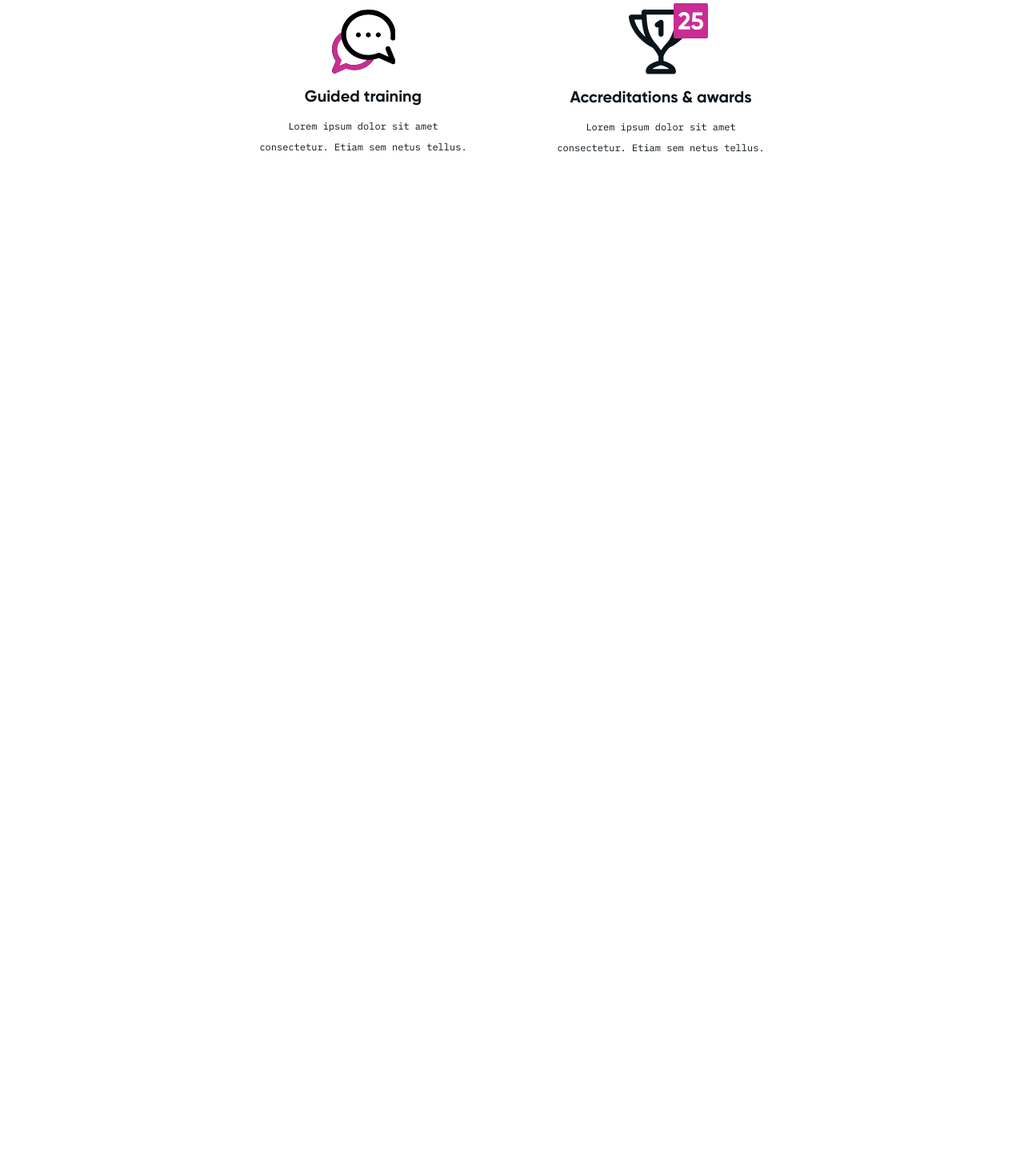
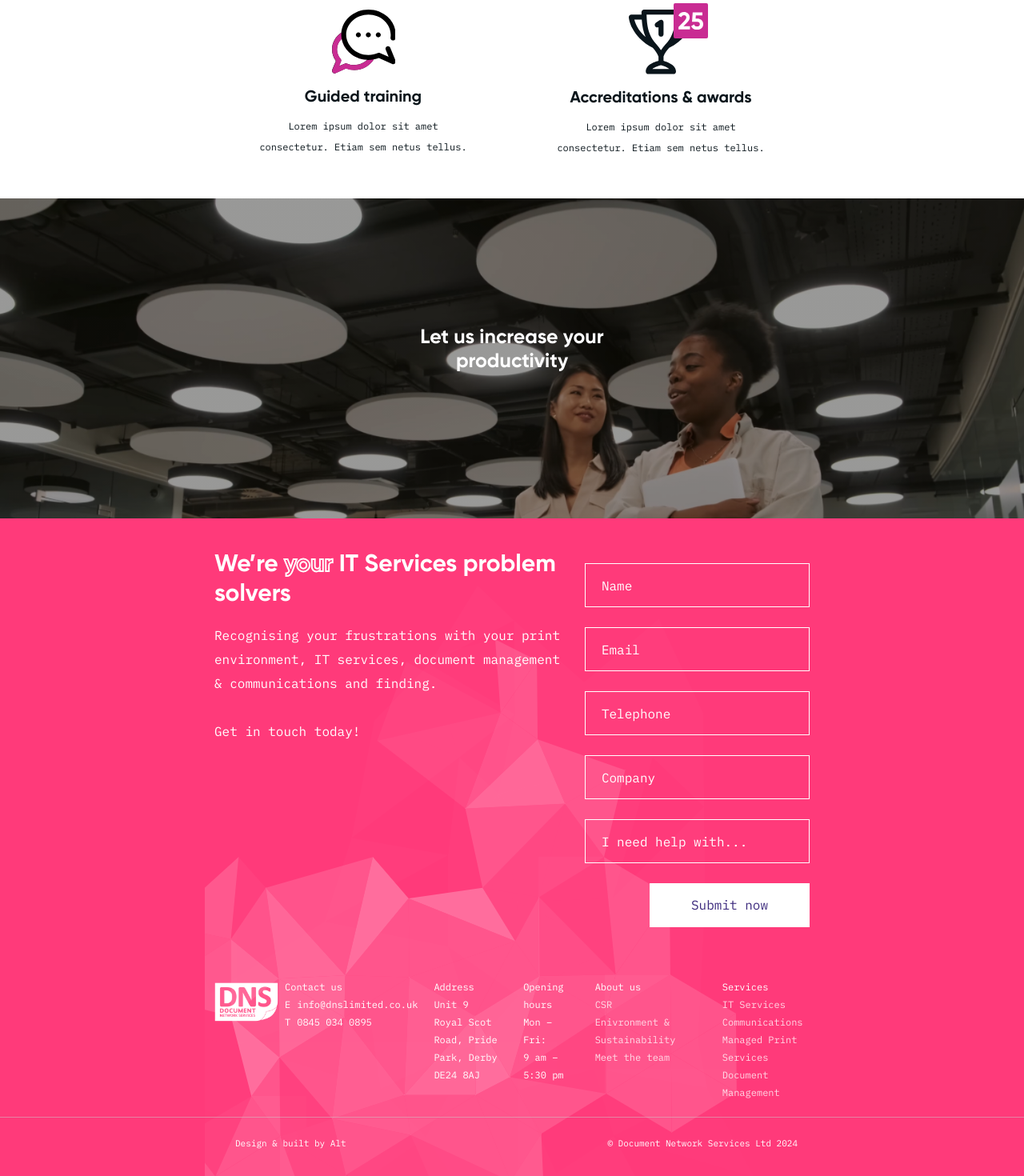
Before and after one commit to IrynaBondarenko7/alt-dev-test, a React (Vite) app: page / in a window 1280 px wide. Shown: the part 4700-6170 px from the top of the page at 80% size. Before the commit the page ends 5027 px from the top, so only its background shows below. Built offline with nearby package versions, Linux system fonts and the light colour scheme.

Commit message:
added productivity & footer mob styles

```diff
--- a/src/App.jsx
+++ b/src/App.jsx
@@ -21,14 +21,14 @@ function App() {
         <CaseSection />
         <InsightsSection />
         <TeamSection />
-        {/* <ProductivitySection /> */}
+        <ProductivitySection />
       </main>
-      {/* <div className="bg-thirdBgColour footer-stroke relative  w-full">
-        <div className="container pt-[92px] footer-bg">
+      <div className="bg-thirdBgColour footer-stroke relative  w-full">
+        <div className="container pt-[40px] xl:pt-[92px] footer-bg">
           <ContactsSection />
           <Footer />
         </div>
-      </div> */}
+      </div>
     </>
   );
 }
--- a/src/components/ContactsSection.jsx
+++ b/src/components/ContactsSection.jsx
@@ -1,15 +1,15 @@
 export const ContactsSection = () => {
   return (
     <section
-      className="pl-[147px] pr-[175px] text-white flex gap-[115px]"
+      className="px-3 xl:pl-[147px] xl:pr-[175px] text-white flex flex-col md:flex-row gap-6 xl:gap-[115px]"
       id="contact"
     >
       <div>
-        <h2 className="font-gilroy text-[60px] font-bold leading-[normal] w-[607px] pb-[17px]">
+        <h2 className="font-gilroy text-[30px] xl:text-[60px] font-bold leading-[normal] xl:w-[607px] pb-[17px]">
           We’re <span className="text-stroke text-transparent">your</span> IT
           Services problem solvers
         </h2>
-        <p className="font-ibm-plex-mono text-16px leading-[30px] mb-[30px] w-[596px]">
+        <p className="font-ibm-plex-mono text-16px leading-[30px] mb-[30px] xl:w-[596px]">
           Recognising your frustrations with your print environment, IT
           services, document management & communications and finding.
         </p>
--- a/src/components/Footer.jsx
+++ b/src/components/Footer.jsx
@@ -1,18 +1,18 @@
 export const Footer = () => {
   return (
-    <footer className="mt-[118px] text-white font-ibm-plex-mono">
-      <div className="px-[144px] flex gap-[68px] mb-[43px]">
+    <footer className="mt-16 xl:mt-[118px] text-white font-ibm-plex-mono">
+      <div className="px-3 xl:px-[144px] flex flex-col md:flex-row gap-2 xl:gap-[68px] mb-5 xl:mb-[43px]">
         <a
           href="/"
-          className="mt-[5px]  w-[94px] h-[57px] hover:shadow-md hover:shadow-white focus:shadow-md focus:shadow-white rounded-br-[25px] transition-all duration-300"
+          className="mt-[5px] w-[80px] xl:w-[94px] xl:h-[57px] hover:shadow-md hover:shadow-white focus:shadow-md focus:shadow-white rounded-br-[25px] transition-all duration-300"
         >
           <img
             src="/images/white-logo.png"
             alt="logo"
-            className="w-[94px] h-[57px] "
+            className="w-[80px] xl:w-[94px] xl:h-[57px]"
           />
         </a>
-        <ul className="flex justify-between w-full flex-1">
+        <ul className="flex flex-col md:flex-row gap-5 xl:gap-0 xl:justify-between w-[75%] xl:w-full flex-1 mx-auto">
           <li className="text-[12px] leading-[22px]">
             <h3>Contact us</h3>
             <ul>
@@ -67,7 +67,7 @@ export const Footer = () => {
           </li>
         </ul>
       </div>
-      <div className="pt-[19px] pb-[28px] pl-[38px] pr-[27px] flex justify-between text-[11px] leading-[26px] items-center footer">
+      <div className="pt-[19px] pb-[28px] pl-[38px] pr-[27px] flex flex-col md:flex-row justify-between text-[11px] leading-[26px] items-center footer">
         <p>Design & built by Alt</p>
         <p>© Document Network Services Ltd 2024</p>
       </div>
--- a/src/components/ProductivitySection.jsx
+++ b/src/components/ProductivitySection.jsx
@@ -1,7 +1,7 @@
 export const ProductivitySection = () => {
   return (
-    <section className="w-[1522px] h-[672px] mx-auto productivity relative">
-      <h2 className="text-white text-center font-gilroy text-[50px] font-bold leading-[58px] w-[546px] mx-auto absolute top-[340px] z-10 left-1/2 -translate-x-1/2">
+    <section className="w-full xl:w-[1522px] h-[210px] md:h-[400px] xl:h-[672px] mx-auto productivity relative">
+      <h2 className="text-white text-center font-gilroy text-[25px] xl:text-[50px] font-bold leading-[30px] xl:leading-[58px] md:w-[250px] xl:w-[546px] mx-auto  pt-[90px] md:pt-[160px] xl:pt-[340px]">
         Let us increase your productivity
       </h2>
     </section>
--- a/src/components/TeamSection.jsx
+++ b/src/components/TeamSection.jsx
@@ -12,7 +12,7 @@ import Icon25 from "../assets/icons/team/25.svg?react";
 
 export const TeamSection = () => {
   return (
-    <section className="pt-[50px] xl:pt-[111px] pb-[129px]">
+    <section className="pt-[50px] xl:pt-[111px] pb-[50px] xl:pb-[129px]">
       <div className="container px-3 xl:px-[223px]">
         <h2 className="text-secondTextColour font-gilroy text-[30px] xl:text-[40px] font-bold leading-[48px] mb-[58px] text-center xl:w-[545px] mx-auto">
           A team of accredited experts that support you
--- a/src/index.css
+++ b/src/index.css
@@ -179,7 +179,19 @@ body {
     ),
     url("/images/productivity-bg.png");
   background-repeat: no-repeat;
-  background-size: auto, 1522px;
+  background-size: auto, 425px;
+}
+
+@media screen and (min-width: 768px) {
+  .productivity {
+    background-size: cover;
+  }
+}
+
+@media screen and (min-width: 1512px) {
+  .productivity {
+    background-size: auto, 1522px;
+  }
 }
 
 .text-stroke {
@@ -192,12 +204,29 @@ body {
   content: "";
   width: 100%;
   height: 1px;
-  bottom: 73px;
+  bottom: 97px;
   @apply bg-strokeColour;
+}
+
+@media screen and (min-width: 768px) {
+  .footer-stroke::after {
+    position: absolute;
+    content: "";
+    width: 100%;
+    height: 1px;
+    bottom: 73px;
+    @apply bg-strokeColour;
+  }
 }
 
 .footer-bg {
   background-image: url("/images/footer-bg.png");
   background-repeat: no-repeat;
-  background-position: -457px 165px;
+  background-position: -661px 84px;
 }
+
+@media screen and (min-width: 1512px) {
+  .footer-bg {
+    background-position: -457px 165px;
+  }
+}
```
